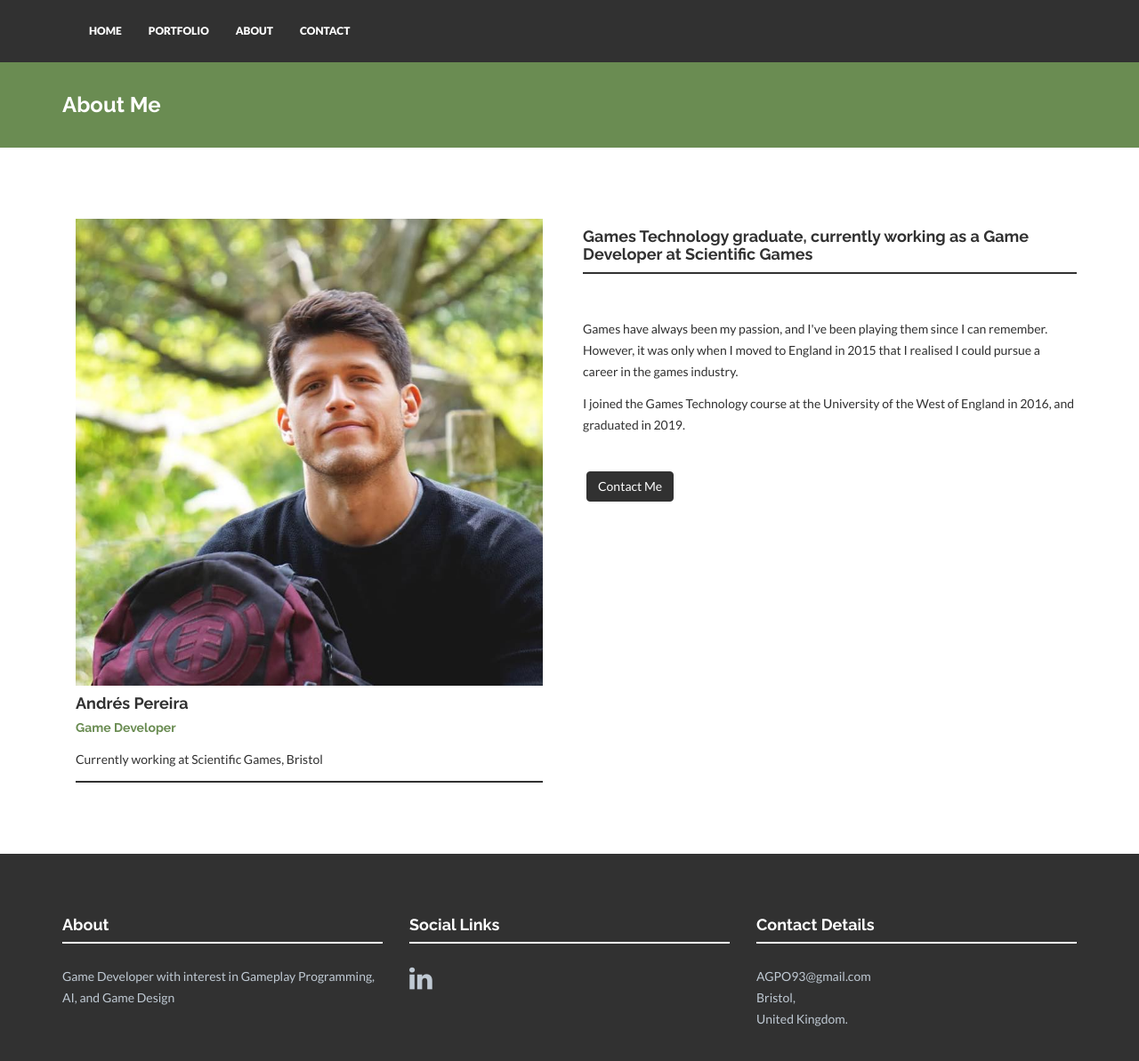
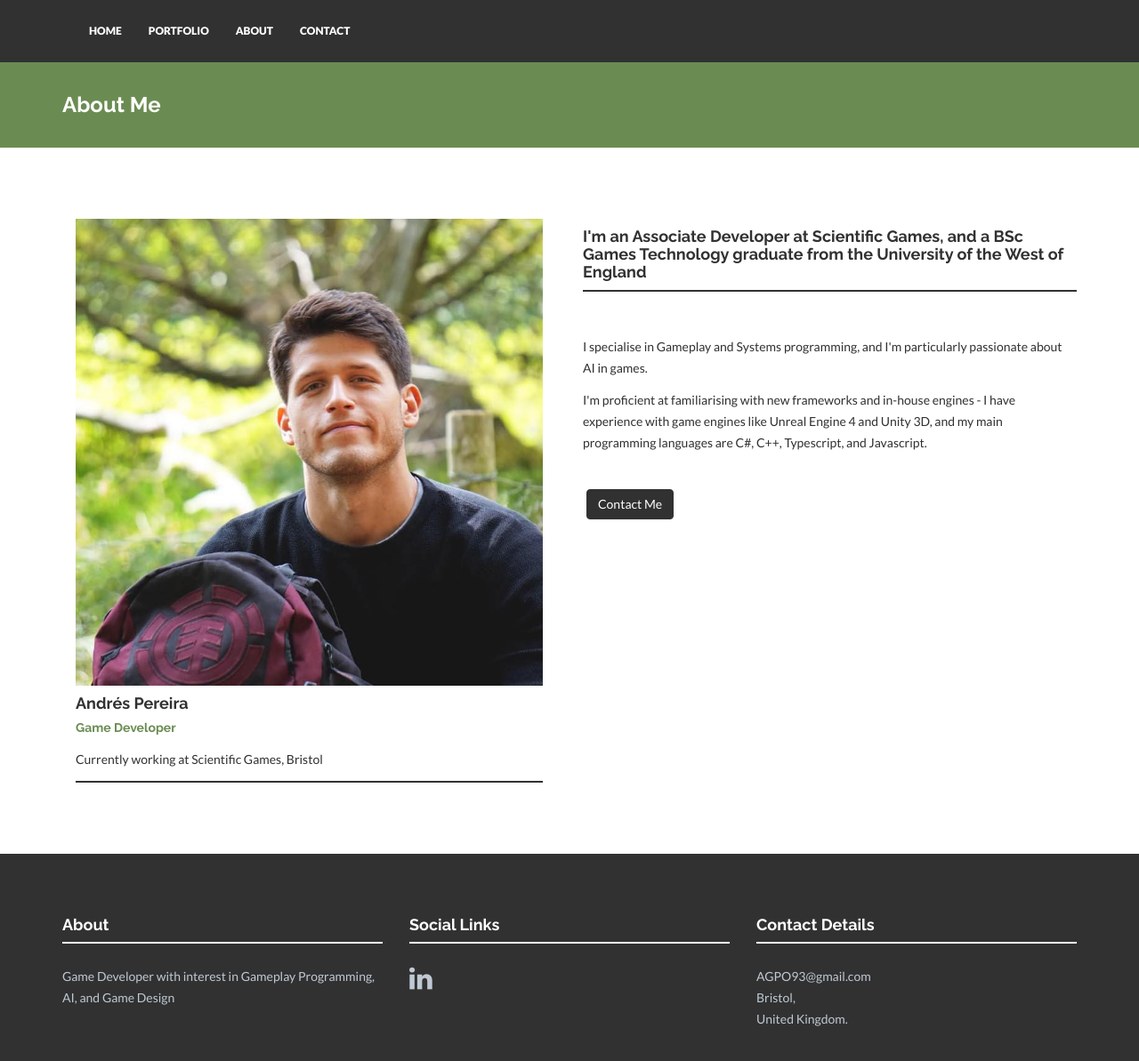
Before and after one commit to AGPO93/AGPO93.github.io, a Jekyll site: the page built from about.html, in a window 1280 px wide and 1230 px high. Shown: the top 1193 px of the window at 89% size. Built offline with Jekyll 4.4.1, drawn with Linux system fonts in a browser that asks for light colours; nearby versions of some CDN libraries.

Commit message:
Updated description

```diff
--- a/about.html
+++ b/about.html
@@ -29,11 +29,11 @@ permalink: /about/
             </br>
         </div>
         <div class="col-lg-6">
-            <h4>Games Technology graduate, currently working as a Game Developer at Scientific Games</h4>
+            <h4>I'm an Associate Developer at Scientific Games, and a BSc Games Technology graduate from the University of the West of England</h4>
             <div class="hline"></div>
             <br></br>
-            <p>Games have always been my passion, and I've been playing them since I can remember. However, it was only when I moved to England in 2015 that I realised I could pursue a career in the games industry.</b>
-            <p>I joined the Games Technology course at the University of the West of England in 2016, and graduated in 2019.</b>
+            <p>I specialise in Gameplay and Systems programming, and I'm particularly passionate about AI in games.</p>
+            <p>I'm proficient at familiarising with new frameworks and in-house engines - I have experience with game engines like Unreal Engine 4 and Unity 3D, and my main programming languages are C#, C++, Typescript, and Javascript.</b>
             <p><br/><a href="{{ "/contact/" | prepend: site.baseurl }}" class="btn btn-theme">Contact Me</a></p>
         </div>
     </div><! --/row -->
```
Also changed, not shown: _includes/header.html (+9 -5 lines), index.html (+29 -12 lines).
